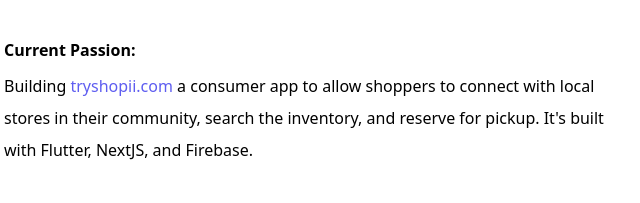
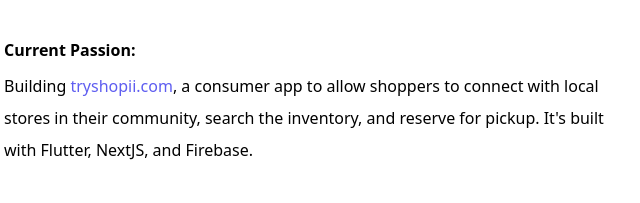
Before and after one commit to jwhubert91/jameshubert-dot-com, a Gatsby site: page / in a window 1280 px wide. Shown: the part 342-545 px from the top of the page, 326-966 px from the left. Built offline with nearby package versions, Linux system fonts and the light colour scheme; Gatsby itself is replaced by a stand-in of ours.

Commit message:
add a comma

```diff
--- a/src/pages/index.tsx
+++ b/src/pages/index.tsx
@@ -84,8 +84,8 @@ const IndexPage: React.FC<PageProps> = () => {
             Building{" "}
             <a href="https://tryshopii.com" target="_blank">
               tryshopii.com
-            </a>{" "}
-            a consumer app to allow shoppers to connect with local stores in
+            </a>
+            , a consumer app to allow shoppers to connect with local stores in
             their community, search the inventory, and reserve for pickup. It's
             built with Flutter, NextJS, and Firebase.
           </p>
```
